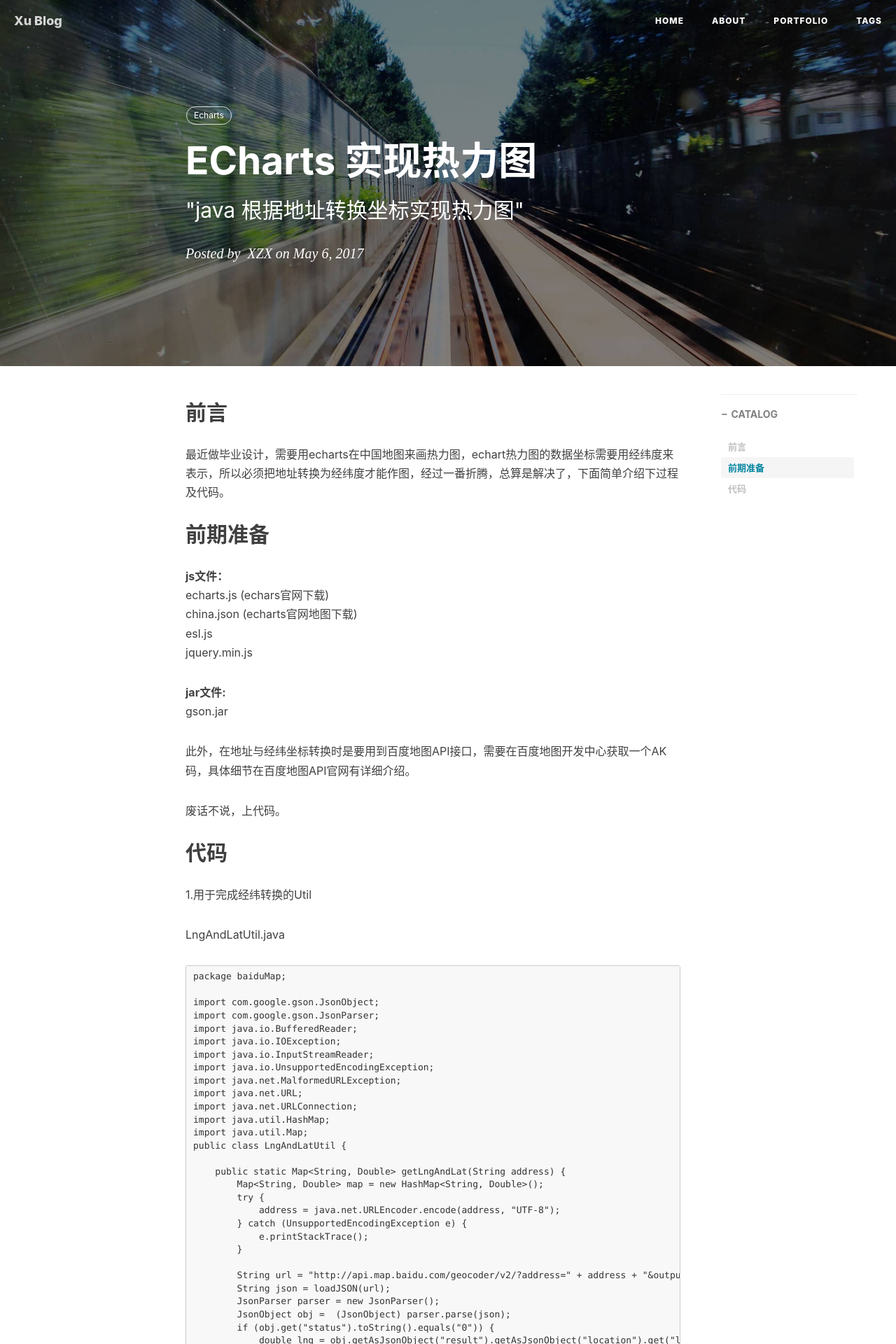
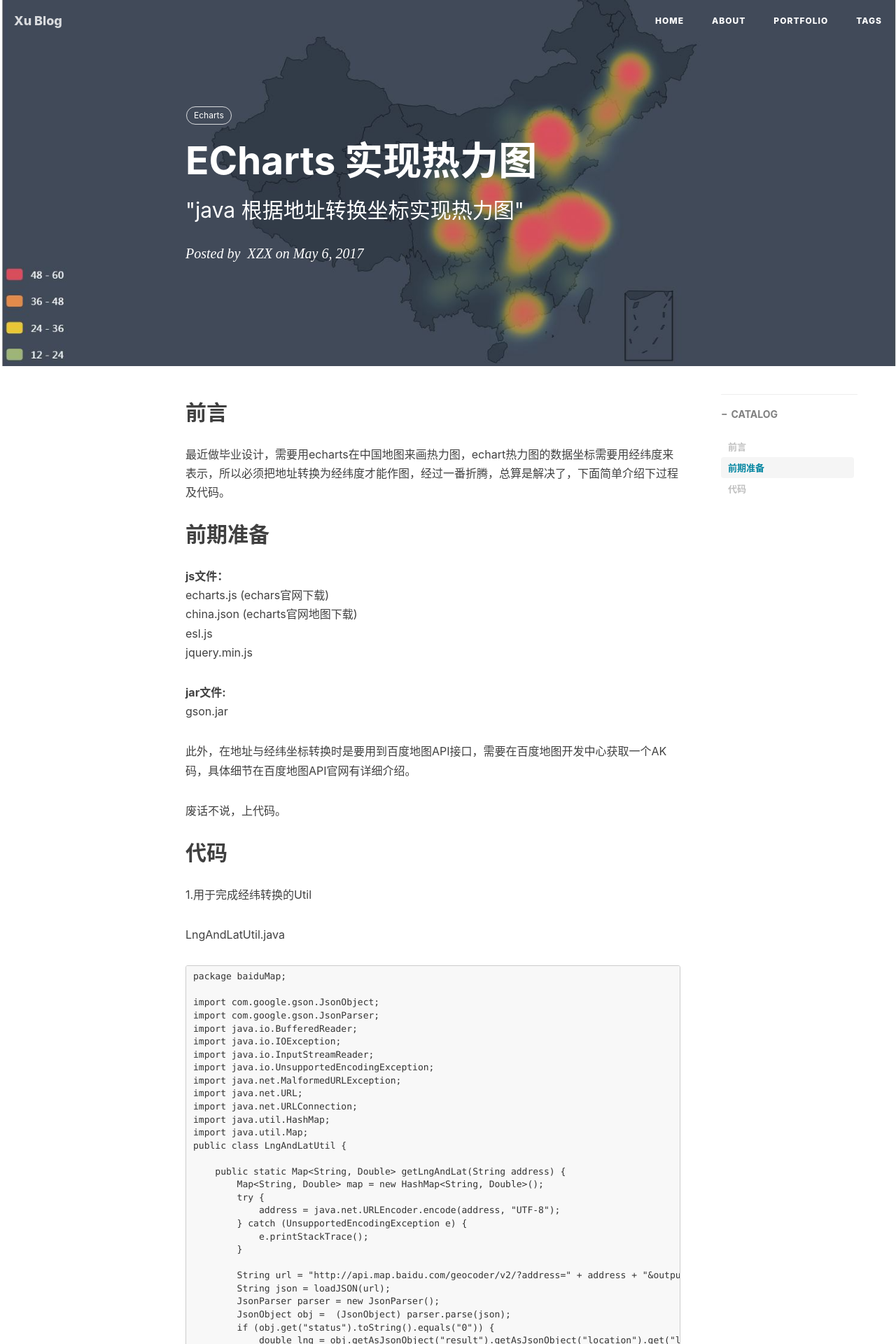
Before and after one commit to popsiclexu/popsiclexu.github.io, a Jekyll site: the page built from _posts/2017-05-06-echarts-热力图.markdown, in a window 1280 px wide. Shown: the top 1920 px of the page at 70% size. Built offline with Jekyll 4.4.1, drawn with Linux system fonts in a browser that asks for light colours; nearby versions of some CDN libraries; a script that is not in the unit is left out; comment, search, counter and statistics services are not loaded.

Commit message:
Update 2017-05-06-echarts-热力图.markdown

````diff
--- a/_posts/2017-05-06-echarts-热力图.markdown
+++ b/_posts/2017-05-06-echarts-热力图.markdown
@@ -4,7 +4,7 @@
 subtitle: ' "java 根据地址转换坐标实现热力图"'
 date: 2017-05-6T10:00:00.000Z
 author: "\_XZX"
-header-img: img/post-bg-2015.jpg
+header-img: img/map.jpg
 catalog: true
 tags:
   - Echarts
@@ -227,4 +227,4 @@
 
 ```
 我自己后台绘图的结果如下
-![image](img/map.jpg)
+<img src="img/map.jpg"/>
````
